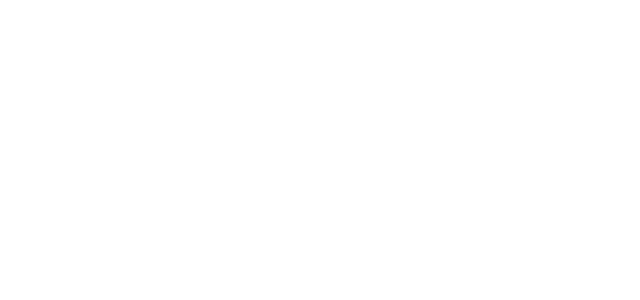
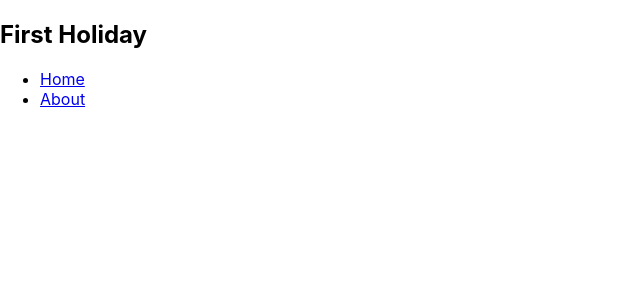
Before and after one commit to Jamie22Butler/SynopticProject, a React (Create React App) app in the folder synoptic-project/: page / in a window 1280 px wide. Shown: the top 300 px of the page, without its empty margins (0-640 px from the left). Built offline with nearby package versions, Linux system fonts and the light colour scheme.

Commit message:
Navbar developed

```diff
--- /dev/null
+++ b/synoptic-project/src/App.css
@@ -0,0 +1,16 @@
+.app-Wrapper {
+    height: 100%;
+    margin: 0;
+    font-family: Ubuntu;
+    font-size: 22px;
+}
+
+.app-Wrapper body {
+    margin: 0;
+}
+
+.app-Wrapper .App {
+    display: flex;
+    padding: 0px;
+    margin: 0;
+}
--- a/synoptic-project/src/App.js
+++ b/synoptic-project/src/App.js
@@ -1,8 +1,24 @@
+import React from 'react';
+import {BrowserRouter, Route, Switch } from 'react-router-dom';
+
+import Navbar from './Components/Navbar/Navbar';
+
+import './App.css'
+
 function App() {
   return (
-    <div className="App">
-      <header className="App-header">
-      </header>
+    <div className="app-wrapper">
+      <BrowserRouter>
+        <Navbar />
+        <Switch>
+        <Route exact path="/">
+						<div className="app-Content" data-testid="app">
+							<> </>
+						</div>
+					</Route>
+					<Route path="About" />
+        </Switch>
+      </BrowserRouter>
     </div>
   );
 }
--- /dev/null
+++ b/synoptic-project/src/Components/Navbar/Navbar.jsx
@@ -0,0 +1,23 @@
+import { Link } from 'react-router-dom';
+
+const Navbar = () => {
+	return (
+		<nav className="navbar" data-testid="nav-bar">
+			<h1>First Holiday</h1>
+			<ul className="links">
+				<li>
+					<Link to={'/'} data-testid="nav-bar-link">
+						Home
+					</Link>
+				</li>
+				<li>
+					<Link to={'/About'} data-testid="nav-bar-link">
+						About
+					</Link>
+				</li>
+			</ul>
+		</nav>
+	);
+};
+
+export default Navbar;
```
